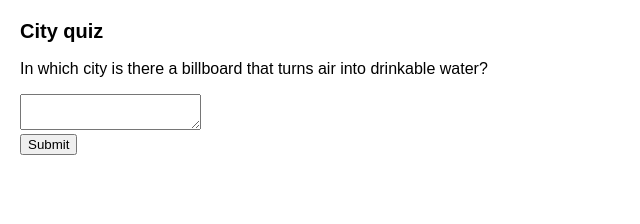
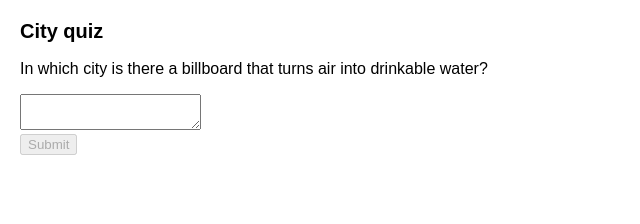
Before and after one commit to syureu/solid-octo-rotary-phone, a React (Create React App) app in the folder 4. Managing State/1. Reacting to Input with State/src/: page / in a window 1280 px wide. Shown: the top 224 px of the page, without its empty margins (0-640 px from the left). Built offline with nearby package versions, Linux system fonts and the light colour scheme.

Commit message:
Reacting to Input with State
WIP

```diff
--- a/4. Managing State/1. Reacting to Input with State/src/App.js
+++ b/4. Managing State/1. Reacting to Input with State/src/App.js
@@ -1,6 +1,9 @@
 import React from "react";
 
-export default function Form({ status = "empty" }) {
+export default function Form({
+  // Try 'submitting', 'error', 'success':
+  status = "empty",
+}) {
   if (status === "success") {
     return <h1>That's right!</h1>;
   }
@@ -11,9 +14,14 @@ export default function Form({ status = "empty" }) {
         In which city is there a billboard that turns air into drinkable water?
       </p>
       <form>
-        <textarea />
+        <textarea disabled={status === "submitting"} />
         <br />
-        <button>Submit</button>
+        <button disabled={status === "empty" || status === "submitting"}>
+          Submit
+        </button>
+        {status === "error" && (
+          <p className="Error">Good guess but a wrong answer. Try again!</p>
+        )}
       </form>
     </React.Fragment>
   );
```
Also changed, not shown: 1 other file (tests, documents, lock files or other folders).
